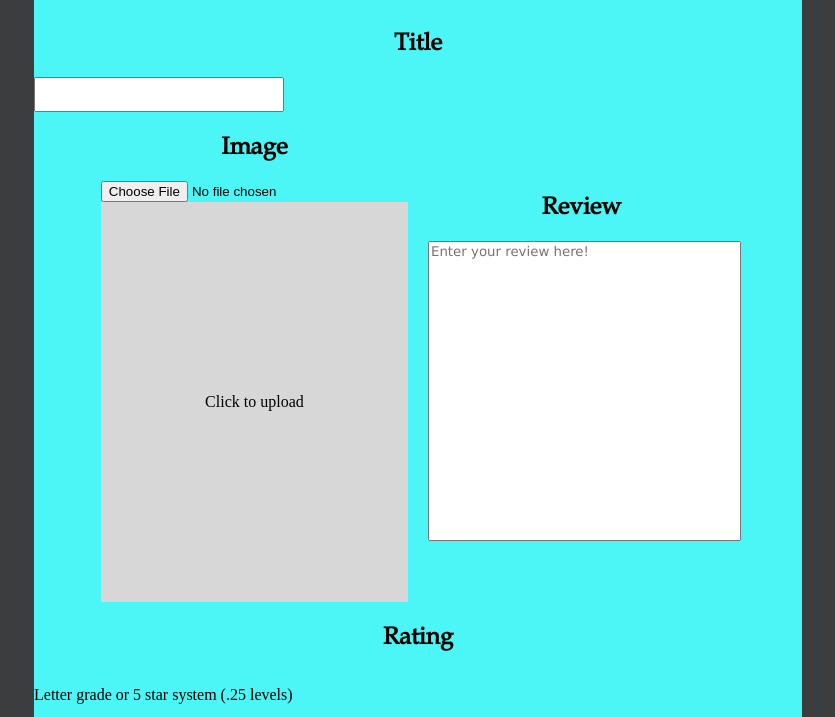
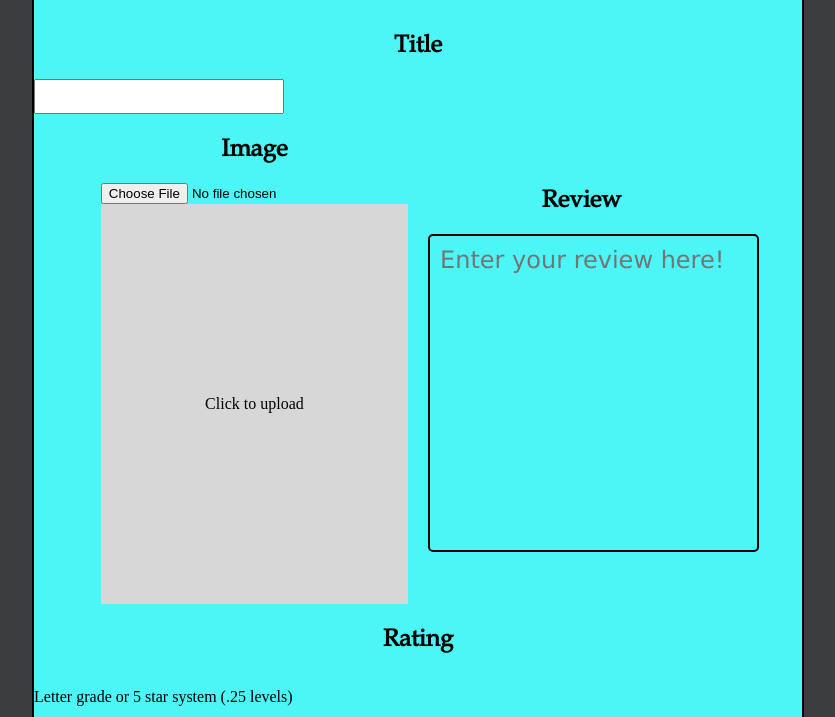
Before and after one commit to connsteele/review-maker, a plain HTML site: page index.html in a window 1280 px wide. Shown: the part 80-797 px from the top of the page, without its empty margins (222-1057 px from the left). Drawn offline with Linux system fonts and the light colour scheme.

Commit message:
styling on review textarea
made the review text area look much improved

```diff
--- a/css/style.css
+++ b/css/style.css
@@ -40,7 +40,8 @@ button {
     padding-top: 20px;
     padding-bottom: 20px;
     width: 60vw;
-    /* border-radius: 1%; */
+    border-radius: 4px;
+    border: 2px solid black;
 }
 
 #input-title {
@@ -78,6 +79,13 @@ button {
 
 #input-review {
     resize: none;
+    background-color: transparent;
+    border-radius: 5px;
+    border: 2px solid black;
+    outline: none;
+    color: black;
+    font-size: 24px;
+    padding: 10px;
     width: 100%;
     height: 60%;
     font-family: 'Lucida Sans', 'Lucida Sans Regular', 'Lucida Grande', 'Lucida Sans Unicode', Geneva, Verdana, sans-serif;
```
